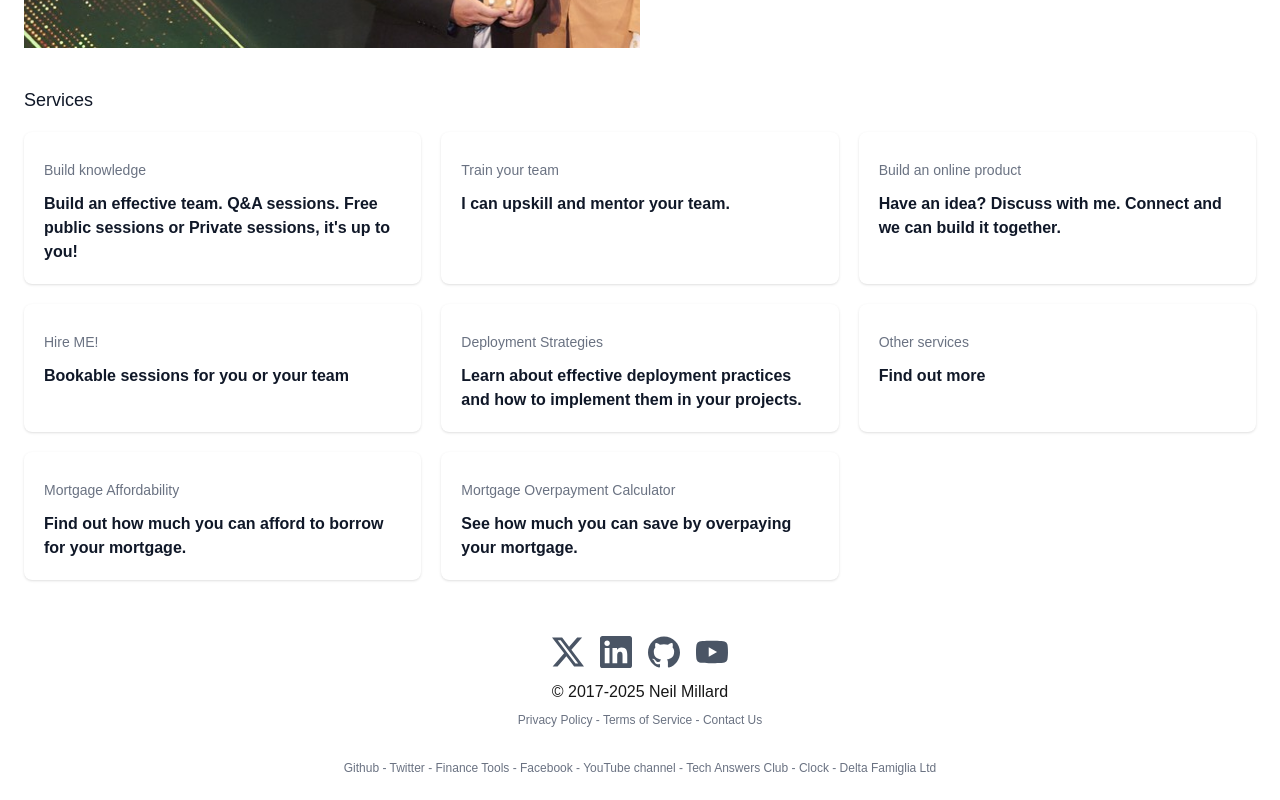
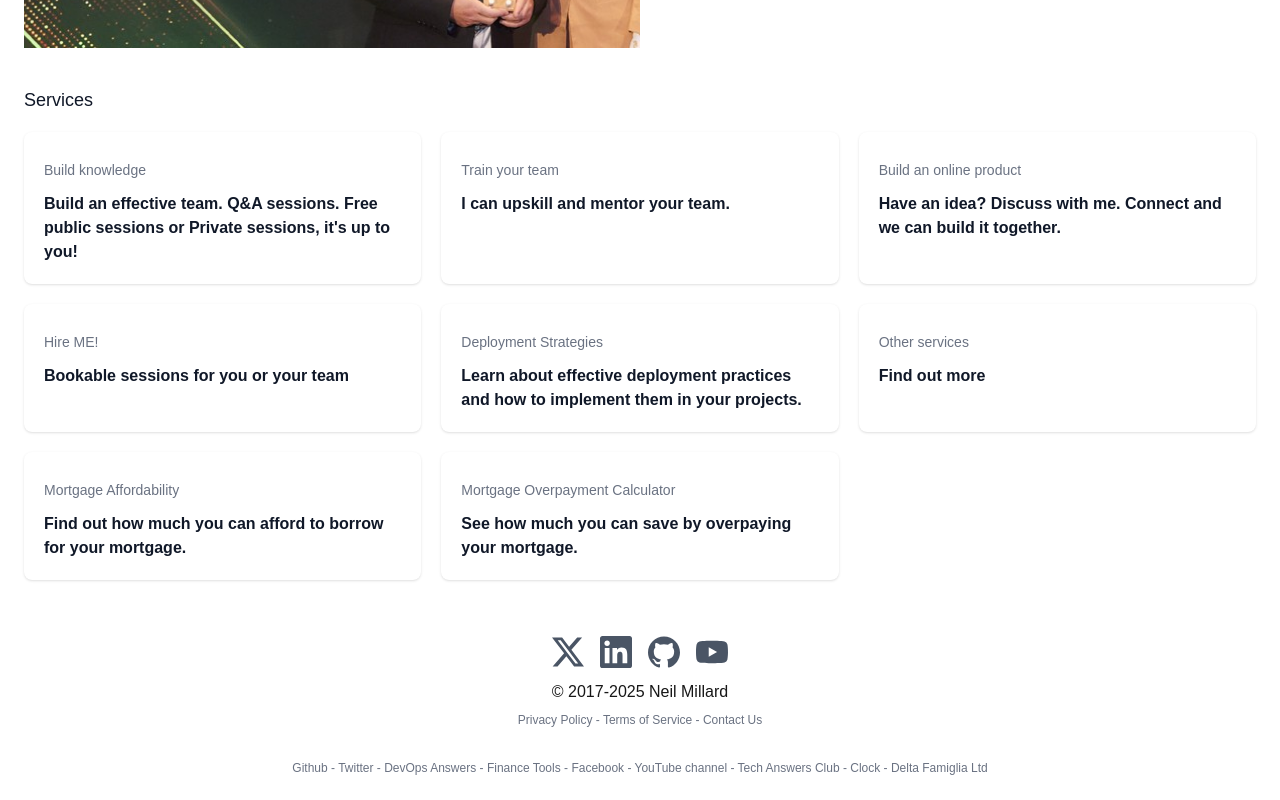
Before and after one commit to neilmillard/neilmillard.github.io, a Next.js app: page / in a window 1280 px wide. Shown: the part 796-1596 px from the top of the page. Built offline with nearby package versions, Linux system fonts and the light colour scheme.

Commit message:
Add link to DevOps Answers in Footer component

```diff
--- a/src/app/components/Footer.tsx
+++ b/src/app/components/Footer.tsx
@@ -14,6 +14,7 @@ export function Footer() {
     <div className="text-xs text-gray-500 h-10 mt-2 text-center">
       <a href="https://github.com/neilmillard" target="_blank" className="hover:text-gray-300">Github</a> - <a
       href="https://twitter.com/neil_millard" target="_blank" className="hover:text-gray-300">Twitter</a> - <a
+      href="https://devops-answers.com" target="_blank" className="hover:text-gray-300">DevOps Answers</a> - <a
       href="https://www.helpfulmoney.site" target="_blank" className="hover:text-gray-300">Finance Tools</a> - <a
       href="https://www.facebook.com/neil.millard/" target="_blank" className="hover:text-gray-300">Facebook</a> - <a
       href="https://www.youtube.com/channel/UCAaoh3jk1qtvD3ALPp48_8w" target="_blank" className="hover:text-gray-300">YouTube channel</a> - <a
```
